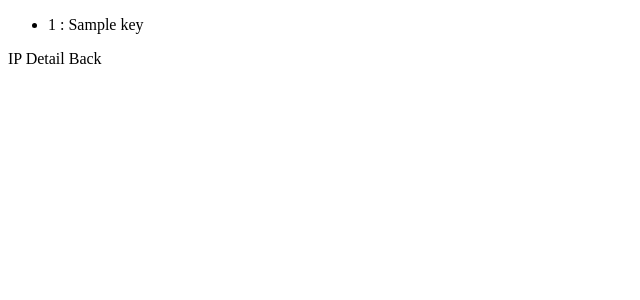
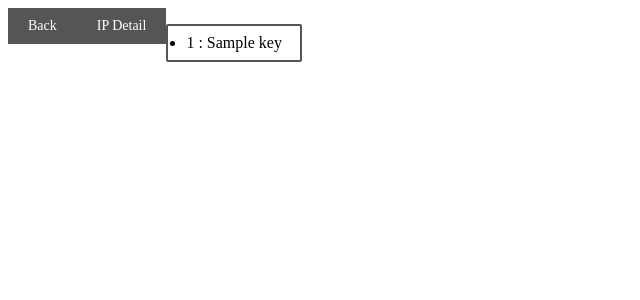
Before and after one commit to Synedh/loganalyser, a Flask app: template templates/log.html in a window 1280 px wide. Shown: the top 300 px of the page, without its empty margins (0-640 px from the left). Run offline with Flask 2, Linux system fonts and the light colour scheme; the template is opened without the code that fills it: most values are stand-ins (such as "Sample title", 1, 10 or a date in 2020).

Commit message:
Some update and css

```diff
--- a/static/style.css
+++ b/static/style.css
@@ -51,11 +51,39 @@ select {
 }
 
 #chartdiv {
-	width	: 100%;
-	height	: 500px;
+    width: 100%;
+	height: 500px;
 }
 
 .wrapper {
     width: 100%;
     height: 100%;
 }
+
+.back {
+    background-color: #555555;
+    border: 2px solid #555555;
+    color: white;
+    padding: 8px 18px;
+    text-align: center;
+    text-decoration: none;
+    display: inline-block;
+    font-size: 14px;
+    -webkit-transition-duration: 0.4s; /* Safari */
+    transition-duration: 0.2s;
+    float: left;
+}
+
+.back:hover {
+    background-color: white; /* Green */
+    color: black;
+    border: 2px solid #555555;
+}
+
+ul {
+    margin-bottom: 0;
+    display: inline-block;
+    border: 2px solid #555555;
+    border-radius: 2px;
+    padding: 8px 18px;
+}
--- a/templates/detail/date.html
+++ b/templates/detail/date.html
@@ -66,6 +66,6 @@ chart.render();
 </head>
 <body>
     <div id="chartContainer" style="height: 300px; width: 100%;"></div>
-    <div><span><a href="/logs">Back</a></span></div>
+    <div><span><a href="/logs" class="back">Back</a></span></div>
 </body>
 </html>
--- a/templates/detail/ip.html
+++ b/templates/detail/ip.html
@@ -10,7 +10,7 @@
 </head>
 <body>
     <div id="container" style="position: relative; width: 1000px; height: 600px"></div>
-    <div><span><a href="/logs">Back</a></span></div>
+    <div><span><a href="/logs" class="back">Back</a></span></div>
     <script>
         var ips = JSON.parse('{{ ips|safe }}');
         var data = [];
--- a/templates/ip.html
+++ b/templates/ip.html
@@ -11,6 +11,6 @@
         <li>{{ key }} : {{ value }}</li>
         {% endfor %}
     </ul>
-    <div><a href="/logs/{{ id }}">Back</a></div>
+    <div><a href="/logs/{{ id }}" class="back">Back</a></div>
 </body>
 </html>
--- a/templates/log.html
+++ b/templates/log.html
@@ -11,7 +11,7 @@
         <li>{{ head[0] }} : {{ key }}</li>
         {% endfor %}
     </ul>
-    <span><a href="/logs/{{ id }}/ip">IP Detail</a></span>
-    <span><a href="/logs">Back</a></span>
+    <span><a href="/logs" class="back">Back</a></span>
+    <span><a href="/logs/{{ id }}/ip" class="back">IP Detail</a></span>
 </body>
 </html>
```
